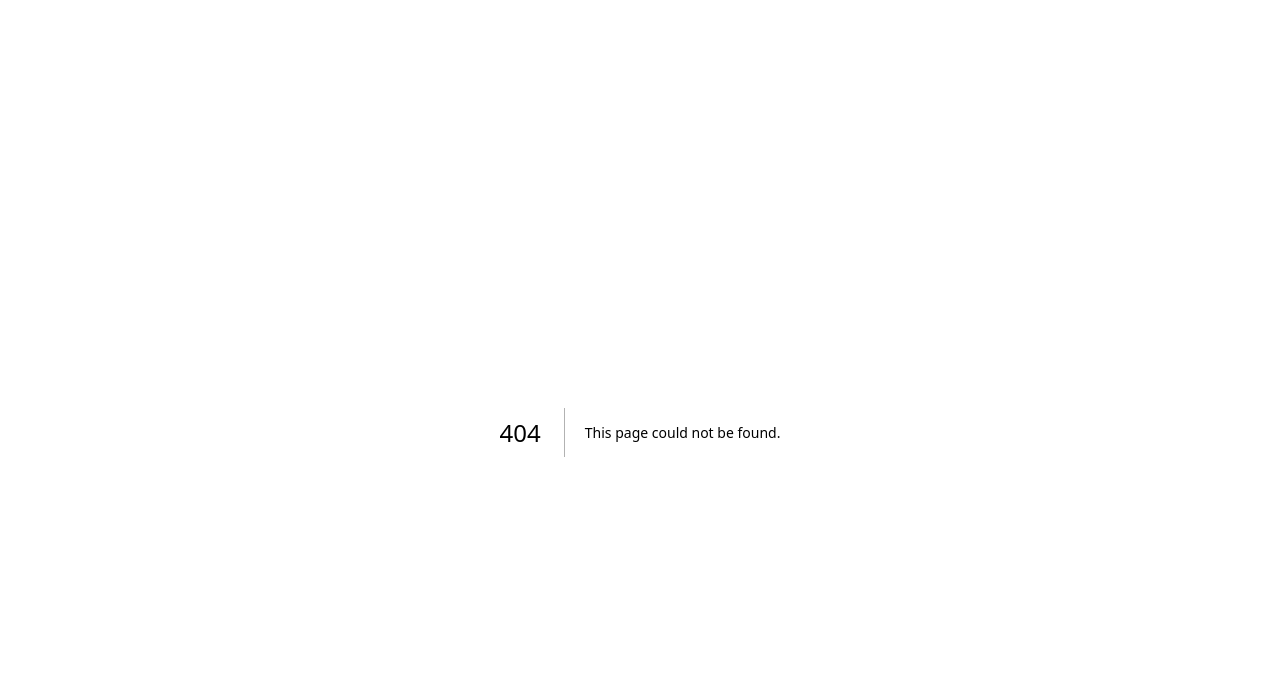
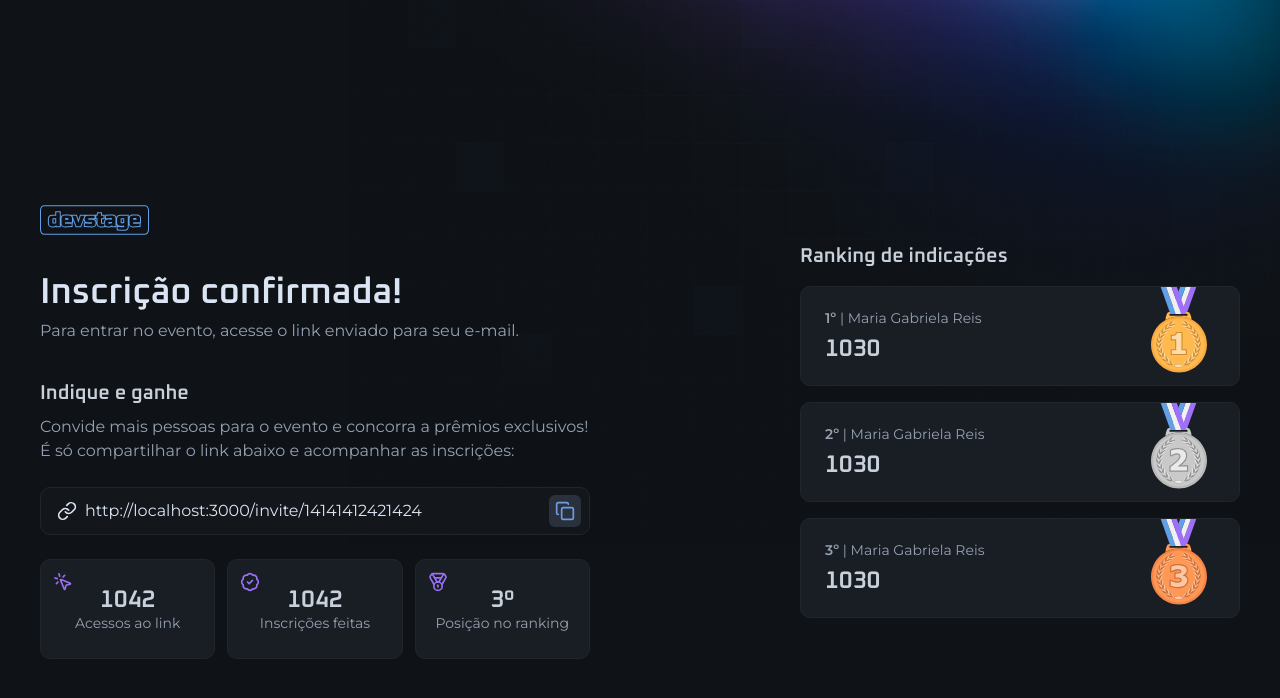
Before and after one commit to MariaGabrielaReis/rocketseat-nlw-connect-web, a Next.js app: page /invite in a window 1280 px wide. Before the commit this address had no page. Shown: the top 698 px of the page. Built offline with nearby package versions, Linux system fonts and the light colour scheme.

Commit message:
feat: create invite page

```diff
--- /dev/null
+++ b/src/app/invite/page.tsx
@@ -0,0 +1,139 @@
+import { BadgeCheck, Copy, Link, Medal, MousePointerClick } from "lucide-react";
+import Image from "next/image";
+
+import { IconButton } from "@/components/icon-button";
+import { InputField, InputIcon, InputRoot } from "@/components/input";
+
+import logo from "../../assets/logo.svg";
+import medalCooper from "../../assets/medal-cooper.svg";
+import medalGold from "../../assets/medal-gold.svg";
+import medalSilver from "../../assets/medal-silver.svg";
+
+export default function Invite() {
+  return (
+    <div className="min-h-dvh flex items-center justify-between gap-16 flex-col md:flex-row">
+      <div className="flex flex-col gap-10 w-full max-w-[550px]">
+        <Image src={logo} alt="devstage" width={108.5} height={30} />
+
+        <div className="space-y-2">
+          <h1 className="text-4xl font-heading font-semibold text-gray-100 leading-none">
+            Inscrição confirmada!
+          </h1>
+          <p className="text-gray-300">
+            Para entrar no evento, acesse o link enviado para seu e-mail.
+          </p>
+        </div>
+
+        <div className="space-y-6">
+          <div className="space-y-3">
+            <h2 className="text-gray-200 text-xl font-heading font-semibold leading-none">
+              Indique e ganhe
+            </h2>
+            <p className="text-gray-300">
+              Convide mais pessoas para o evento e concorra a prêmios
+              exclusivos! É só compartilhar o link abaixo e acompanhar as
+              inscrições:
+            </p>
+          </div>
+
+          <InputRoot>
+            <InputIcon>
+              <Link className="size-5" />
+            </InputIcon>
+
+            <InputField
+              defaultValue="http://localhost:3000/invite/14141412421424"
+              readOnly
+            />
+
+            <IconButton className="-mr-2">
+              <Copy className="size-5" />
+            </IconButton>
+          </InputRoot>
+
+          <div className="grid gap-3 md:grid-cols-3">
+            <div className="relative bg-gray-700 border border-gray-600 px-4 py-7 flex flex-col items-center justify-center gap-1 rounded-xl">
+              <span className="font-heading text-2xl font-semibold text-gray-200 leading-none">
+                1042
+              </span>
+              <span className="text-sm text-gray-300 leading-none text-center">
+                Acessos ao link
+              </span>
+
+              <MousePointerClick className="size-5 text-purple absolute top-3 left-3" />
+            </div>
+            <div className="relative bg-gray-700 border border-gray-600 px-4 py-7 flex flex-col items-center justify-center gap-1 rounded-xl">
+              <span className="font-heading text-2xl font-semibold text-gray-200 leading-none">
+                1042
+              </span>
+              <span className="text-sm text-gray-300 leading-none text-center">
+                Inscrições feitas
+              </span>
+              <BadgeCheck className="size-5 text-purple absolute top-3 left-3" />
+            </div>
+            <div className="relative bg-gray-700 border border-gray-600 px-4 py-7 flex flex-col items-center justify-center gap-1 rounded-xl">
+              <span className="font-heading text-2xl font-semibold text-gray-200 leading-none">
+                3º
+              </span>
+              <span className="text-sm text-gray-300 leading-none text-center">
+                Posição no ranking
+              </span>
+              <Medal className="size-5 text-purple absolute top-3 left-3" />
+            </div>
+          </div>
+        </div>
+      </div>
+
+      <div className="w-full max-w-[440px] space-y-5">
+        <h2 className="text-gray-200 text-xl font-heading font-semibold leading-none">
+          Ranking de indicações
+        </h2>
+
+        <div className="space-y-4">
+          <div className="relative rounded-xl bg-gray-700 border border-gray-600 p-6 flex flex-col justify-center gap-3">
+            <span className="text-sm text-gray-300 leading-none">
+              <span className="font-semibold">1º</span> | Maria Gabriela Reis
+            </span>
+            <span className="font-heading text-2xl font-semibold text-gray-200 leading-none">
+              1030
+            </span>
+
+            <Image
+              src={medalGold}
+              alt="Medalha de ouro"
+              className="absolute top-0 right-8"
+            />
+          </div>
+          <div className="relative rounded-xl bg-gray-700 border border-gray-600 p-6 flex flex-col justify-center gap-3">
+            <span className="text-sm text-gray-300 leading-none">
+              <span className="font-semibold">2º</span> | Maria Gabriela Reis
+            </span>
+            <span className="font-heading text-2xl font-semibold text-gray-200 leading-none">
+              1030
+            </span>
+
+            <Image
+              src={medalSilver}
+              alt="Medalha de prata"
+              className="absolute top-0 right-8"
+            />
+          </div>
+          <div className="relative rounded-xl bg-gray-700 border border-gray-600 p-6 flex flex-col justify-center gap-3">
+            <span className="text-sm text-gray-300 leading-none">
+              <span className="font-semibold">3º</span> | Maria Gabriela Reis
+            </span>
+            <span className="font-heading text-2xl font-semibold text-gray-200 leading-none">
+              1030
+            </span>
+
+            <Image
+              src={medalCooper}
+              alt="Medalha de cobre"
+              className="absolute top-0 right-8"
+            />
+          </div>
+        </div>
+      </div>
+    </div>
+  );
+}
```
